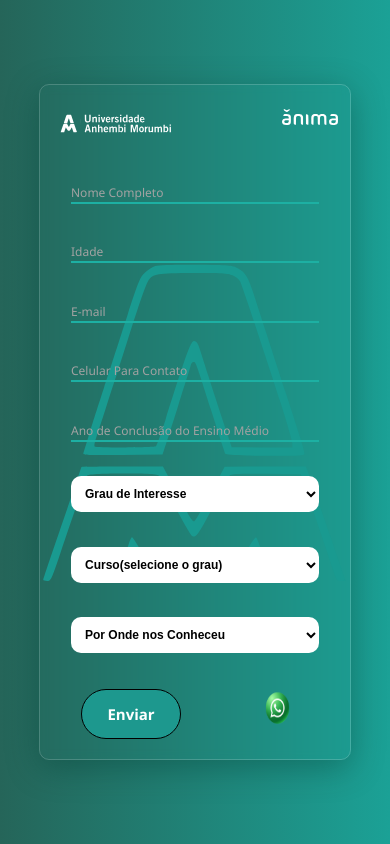
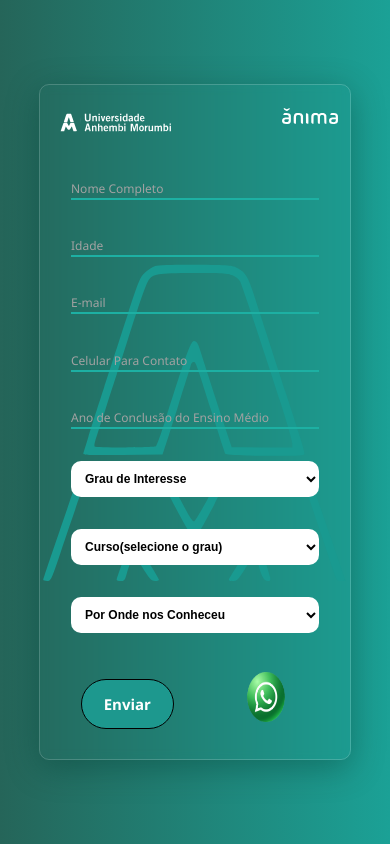
Before and after one commit to PolosAnhembi/CursosLivre, a plain HTML site: page index.html in a window 390 px wide. Drawn offline with Linux system fonts and the light colour scheme.

Commit message:
Update style.css

```diff
--- a/css/style.css
+++ b/css/style.css
@@ -203,7 +203,7 @@ button:active {
   }
 
   .whatsapp {
-    width: 40%;
+    width: 54.3%;
     margin: 0 18px 5px 0;
   }
 }
```
